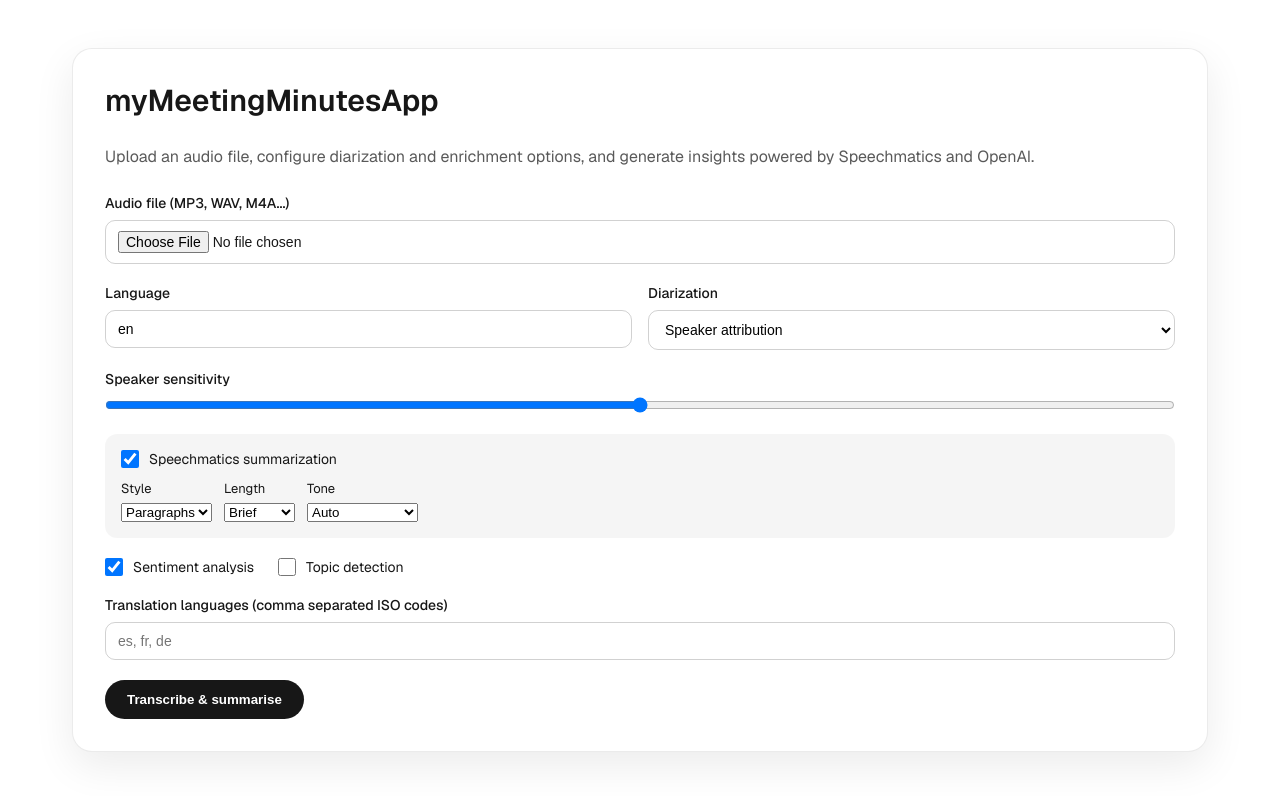
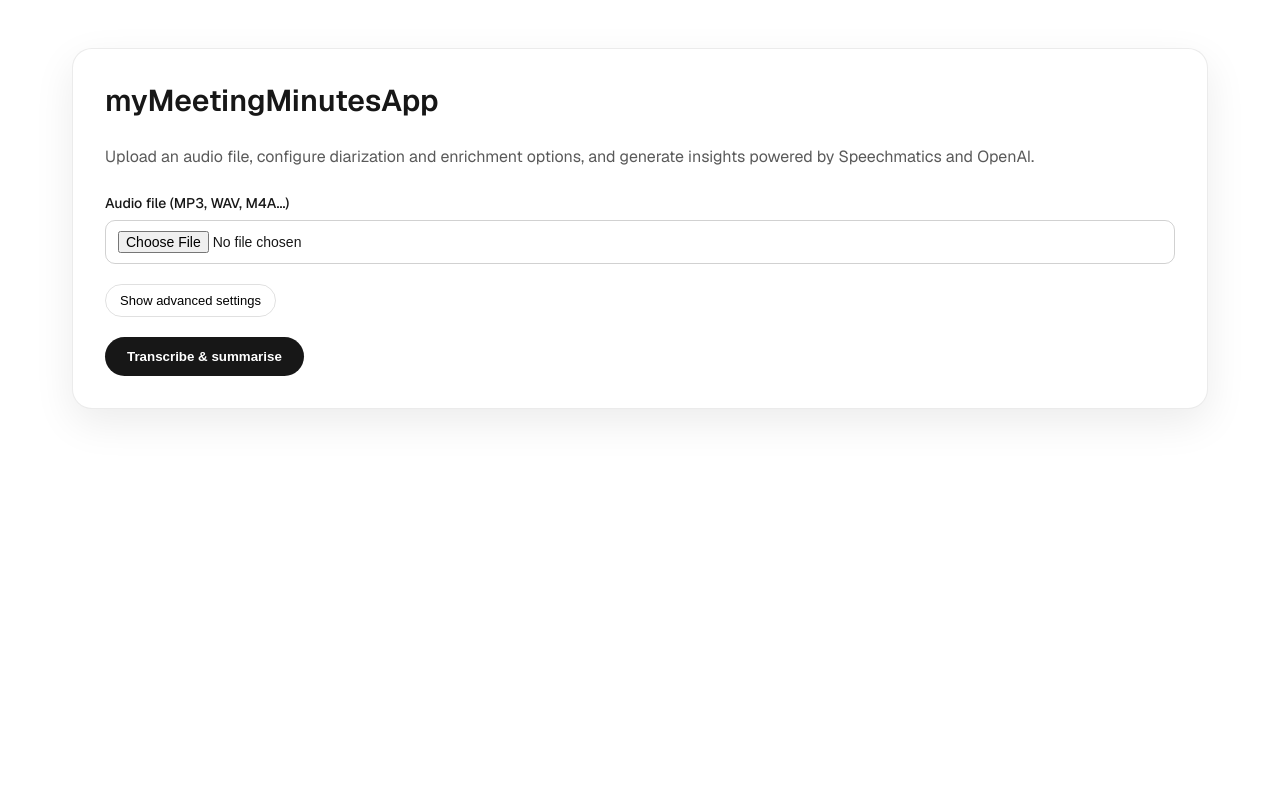
Before and after one commit to jmoujaled/myMeetingMinutesApp, a Next.js app: page / in a window 1280 px wide. Shown: the top 796 px of the page. Built offline with nearby package versions, Linux system fonts and the light colour scheme.

Commit message:
initial push

```diff
--- a/src/app/page.module.css
+++ b/src/app/page.module.css
@@ -315,6 +315,32 @@
   border-color: rgba(37, 99, 235, 0.35);
 }
 
+.advancedToggle {
+  align-self: flex-start;
+  padding: 8px 14px;
+  border-radius: 999px;
+  border: 1px solid rgba(0, 0, 0, 0.12);
+  background: transparent;
+  cursor: pointer;
+  font-size: 13px;
+  transition: background 0.2s ease, border-color 0.2s ease;
+}
+
+.advancedToggle:hover {
+  background: rgba(37, 99, 235, 0.12);
+  border-color: rgba(37, 99, 235, 0.35);
+}
+
+.advancedPanel {
+  display: flex;
+  flex-direction: column;
+  gap: 18px;
+  padding: 18px;
+  border-radius: 16px;
+  border: 1px solid rgba(0, 0, 0, 0.06);
+  background: rgba(0, 0, 0, 0.03);
+}
+
 @media (prefers-color-scheme: dark) {
   .downloads button {
     border-color: rgba(255, 255, 255, 0.18);
--- a/src/app/page.tsx
+++ b/src/app/page.tsx
@@ -89,6 +89,7 @@
   const [enableTopics, setEnableTopics] = useState(false);
   const [topicsInput, setTopicsInput] = useState('');
   const [translationInput, setTranslationInput] = useState('');
+  const [showAdvanced, setShowAdvanced] = useState(false);
 
   const [isSubmitting, setIsSubmitting] = useState(false);
   const [statusMessage, setStatusMessage] = useState('');
@@ -452,6 +453,16 @@
             />
           </label>
 
+          <button
+            type="button"
+            className={styles.advancedToggle}
+            onClick={() => setShowAdvanced((previous) => !previous)}
+          >
+            {showAdvanced ? 'Hide advanced settings' : 'Show advanced settings'}
+          </button>
+
+          {showAdvanced && (
+            <div className={styles.advancedPanel}>
               <div className={styles.fieldRow}>
                 <label className={styles.label}>
                   <span>Language</span>
@@ -609,6 +620,8 @@
                   disabled={isSubmitting}
                 />
               </label>
+            </div>
+          )}
 
           <button
             type="submit"
```
Lines whose indentation alone changed are shown as unchanged.
